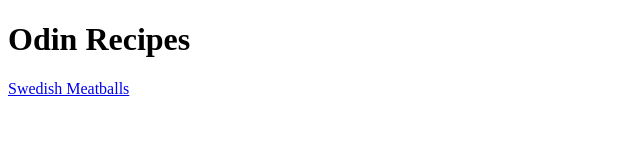
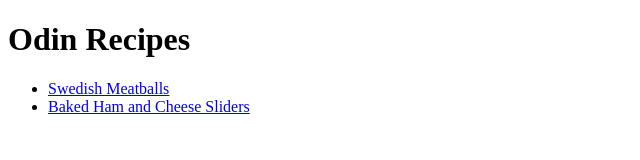
Before and after one commit to daniel0229/odin-recipes, a plain HTML site: page index.html in a window 1280 px wide. Shown: the whole page, without its empty margins (0-640 px from the left). Drawn offline with Linux system fonts and the light colour scheme.

Commit message:
List recipes and add href to second recipe

```diff
--- a/index.html
+++ b/index.html
@@ -7,6 +7,9 @@
 </head>
 <body>
     <h1>Odin Recipes</h1>
-    <a href="./recipes/swedish_meatballs.html">Swedish Meatballs</a>
+    <ul>
+    <li><a href="./recipes/swedish_meatballs.html">Swedish Meatballs</a></li>
+    <li><a href="./recipes/baked_ham_and_cheese_sliders.html">Baked Ham and Cheese Sliders</a></li>
+    </ul>
 </body>
 </html>
```
